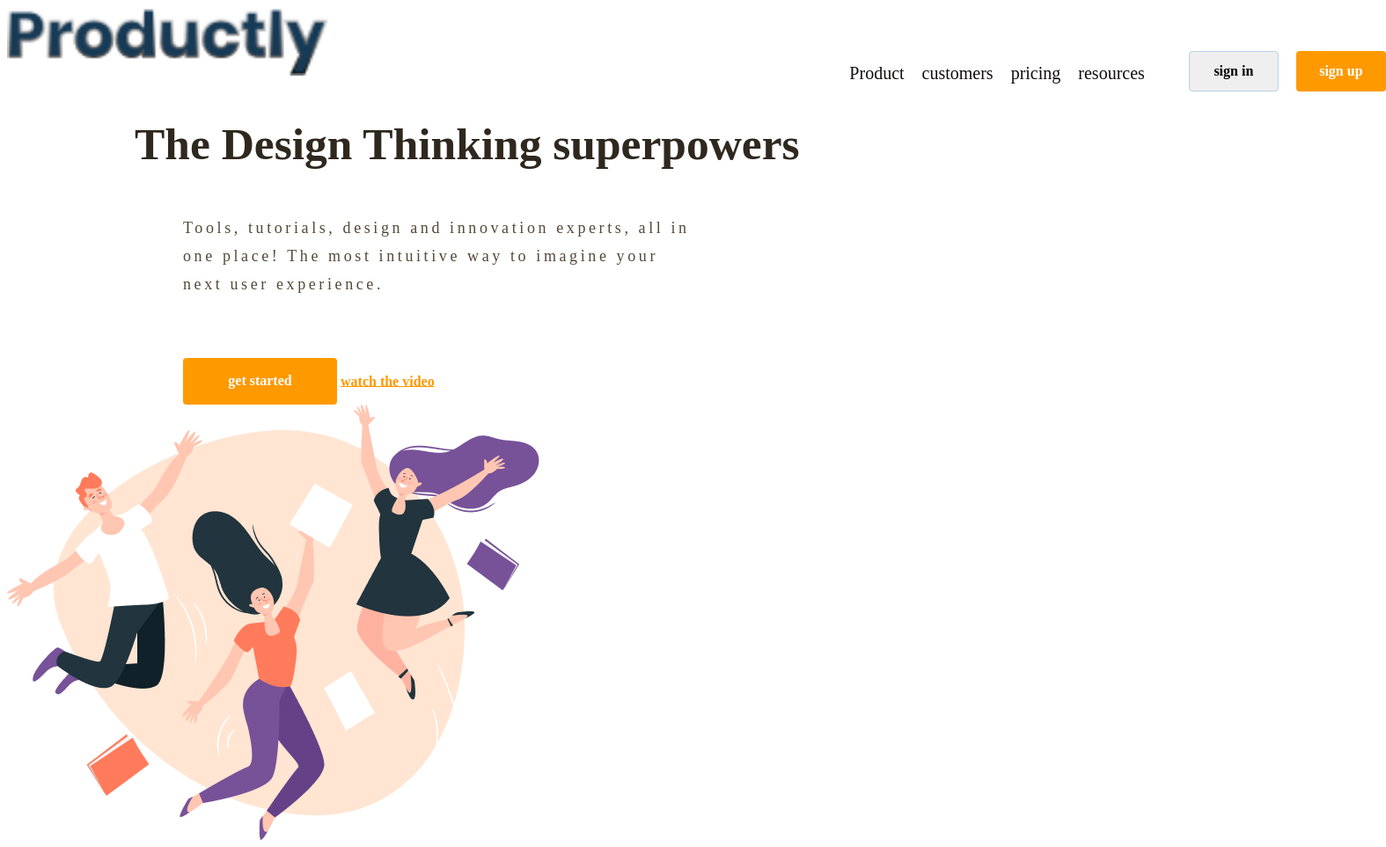
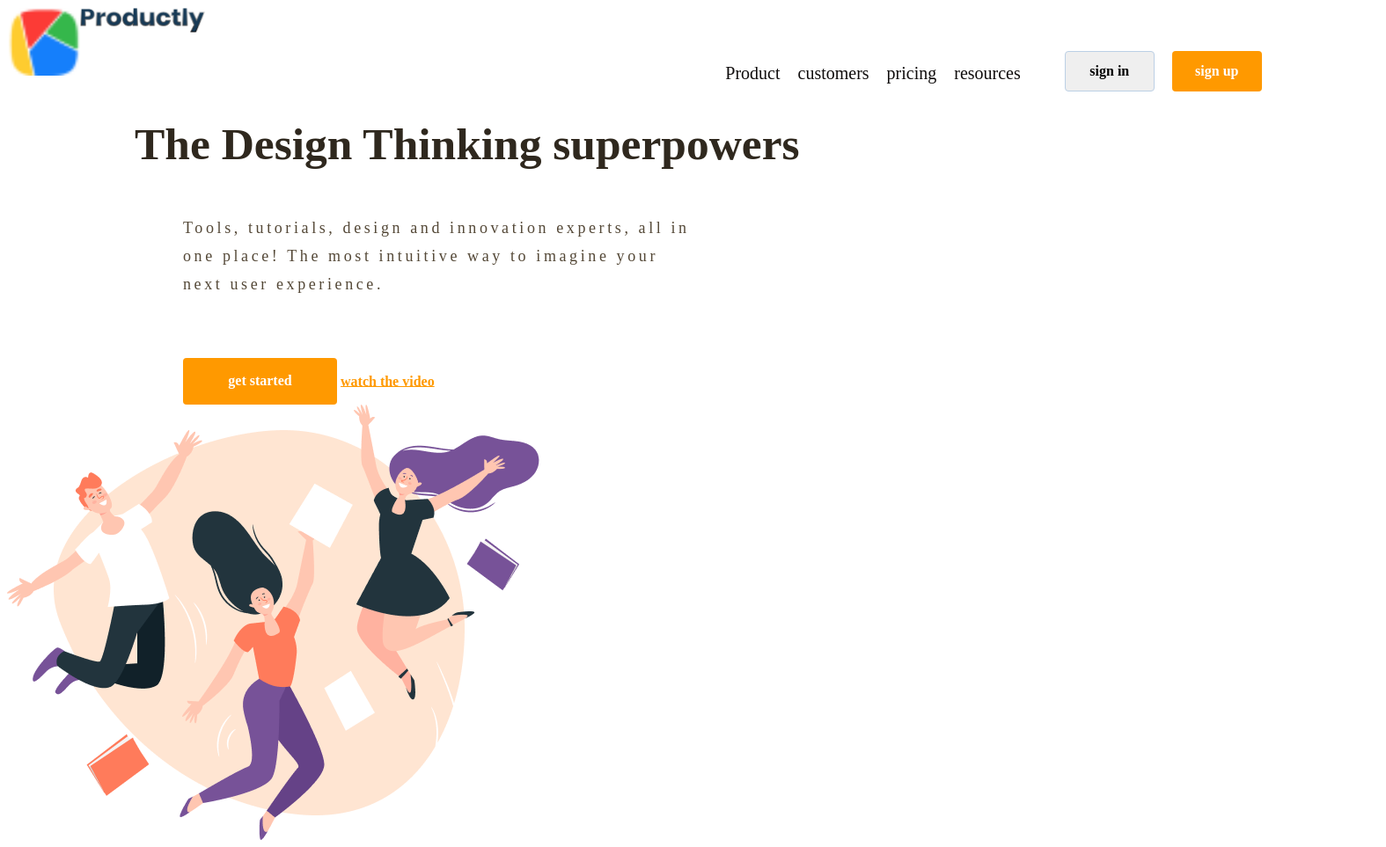
Before and after one commit to Schvea/V6, a plain HTML site: page index.html in a window 1280 px wide. Shown: the whole page at 88% size, 1575 px wide, since content can reach past the window. Drawn offline with Linux system fonts and the light colour scheme.

Commit message:
img fixad

```diff
--- a/index.html
+++ b/index.html
@@ -10,7 +10,8 @@
 
 <body>
     <header>
-        <img class="logo"><img src="style/Productly.png" alt="logga">
+        <img class="logocolor" src="style/Bitmap.png" alt="logga">
+        <img class="logo" src="style/Productly.png" alt="logga">
         <p class="product">Product</p>
         <p class="customers">customers</p>
         <p class="pricing">pricing</p>
--- a/style/style.css
+++ b/style/style.css
@@ -27,12 +27,15 @@ header {
     padding: 30px, 10%;
 }
 
+.logocolor {}
+
 .logo {
+    width: 143.117px;
+    height: 28.973px;
     flex-shrink: 0;
     fill: #173A56;
     stroke-width: 1px;
     stroke: #000;
-    transform: scale(0.2);
 }
 
 .product {
```
Also changed, not shown: style/Bitmap.png (added).
